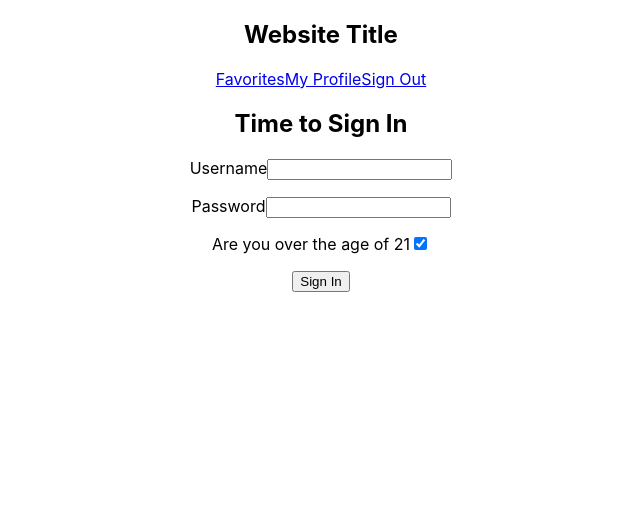
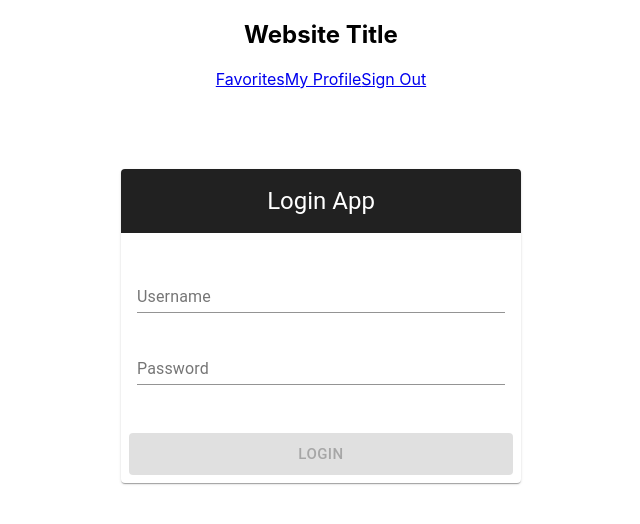
Before and after one commit to rachleewil/finalproject, a React (Create React App) app in the folder frontend/: page /login in a window 1280 px wide. Shown: the top 524 px of the page, without its empty margins (319-959 px from the left). Built offline with nearby package versions, Linux system fonts and the light colour scheme.

Commit message:
updating login form

```diff
--- a/frontend/src/components/FormInput.tsx
+++ /dev/null
@@ -1,20 +0,0 @@
-interface Props {
-    label: string;
-    id: string;
-    value: string;
-    onChange: (value: string) => void;
-    type?: string,
-    required?: boolean,
-    minLength?: number
-  }
-
-  function FormInput({label, id, value, onChange, type = "text", required, minLength}: Props) {
-    return (
-      <p className="FormInput">
-          <label htmlFor={id}>{label}</label>
-          <input type={type} id={id} value={value}  onChange={e => onChange(e.target.value)} required={required} minLength={minLength}/>
-      </p>
-    );
-  }
-
-  export default FormInput;
--- a/frontend/src/components/LoginForm.tsx
+++ b/frontend/src/components/LoginForm.tsx
@@ -1,46 +1,244 @@
-import { FormEvent, useEffect, useState } from "react";
-import { Users } from "../models/Users";
-import { fetchUser } from "../services/Users";
-import FormInput from "./FormInput";
+import React, { useReducer, useEffect } from 'react';
+import { createStyles, makeStyles, Theme } from '@material-ui/core/styles';
 
-interface Props {
-  initialTo?: string;
-  //onAdd?: (user: Users) => void
+import TextField from '@material-ui/core/TextField';
+import Card from '@material-ui/core/Card';
+import CardContent from '@material-ui/core/CardContent';
+import CardActions from '@material-ui/core/CardActions';
+import CardHeader from '@material-ui/core/CardHeader';
+import Button from '@material-ui/core/Button';
+
+const useStyles = makeStyles((theme: Theme) =>
+  createStyles({
+    container: {
+      display: 'flex',
+      flexWrap: 'wrap',
+      width: 400,
+      margin: `${theme.spacing(0)} auto`
+    },
+    loginBtn: {
+      marginTop: theme.spacing(2),
+      flexGrow: 1
+    },
+    header: {
+      textAlign: 'center',
+      background: '#212121',
+      color: '#fff'
+    },
+    card: {
+      marginTop: theme.spacing(10)
+    }
+  })
+);
+
+//state type
+
+type State = {
+  username: string
+  password:  string
+  isButtonDisabled: boolean
+  helperText: string
+  isError: boolean
+};
+
+const initialState:State = {
+  username: '',
+  password: '',
+  isButtonDisabled: true,
+  helperText: '',
+  isError: false
+};
+
+type Action = { type: 'setUsername', payload: string }
+  | { type: 'setPassword', payload: string }
+  | { type: 'setIsButtonDisabled', payload: boolean }
+  | { type: 'loginSuccess', payload: string }
+  | { type: 'loginFailed', payload: string }
+  | { type: 'setIsError', payload: boolean };
+
+const reducer = (state: State, action: Action): State => {
+  switch (action.type) {
+    case 'setUsername':
+      return {
+        ...state,
+        username: action.payload
+      };
+    case 'setPassword':
+      return {
+        ...state,
+        password: action.payload
+      };
+    case 'setIsButtonDisabled':
+      return {
+        ...state,
+        isButtonDisabled: action.payload
+      };
+    case 'loginSuccess':
+      return {
+        ...state,
+        helperText: action.payload,
+        isError: false
+      };
+    case 'loginFailed':
+      return {
+        ...state,
+        helperText: action.payload,
+        isError: true
+      };
+    case 'setIsError':
+      return {
+        ...state,
+        isError: action.payload
+      };
+  }
 }
 
-function LoginForm({ initialTo = "" }: Props) {
-  const [ username, setUsername ] = useState(initialTo);
-  const [ password, setPassword ] = useState("");
-  const [ legal, setLegal ] = useState(true);
+const LoginForm = () => {
+  const classes = useStyles();
+  const [state, dispatch] = useReducer(reducer, initialState);
 
-  useEffect(() => setUsername(initialTo), [initialTo]);
+  useEffect(() => {
+    if (state.username.trim() && state.password.trim()) {
+     dispatch({
+       type: 'setIsButtonDisabled',
+       payload: false
+     });
+    } else {
+      dispatch({
+        type: 'setIsButtonDisabled',
+        payload: true
+      });
+    }
+  }, [state.username, state.password]);
 
-  function handleSubmit(e: FormEvent) {
-    e.preventDefault();
-    fetchUser().then();
-    setUsername(initialTo);
-    setPassword("");
-    setLegal(true);
-  }
-
-  const handleChange = () => {
-    setLegal(!legal);
+  const handleLogin = () => {
+    if (state.username === 'abc@email.com' && state.password === 'password') {
+      dispatch({
+        type: 'loginSuccess',
+        payload: 'Login Successfully'
+      });
+    } else {
+      dispatch({
+        type: 'loginFailed',
+        payload: 'Incorrect username or password'
+      });
+    }
   };
 
+  const handleKeyPress = (event: React.KeyboardEvent) => {
+    if (event.keyCode === 13 || event.which === 13) {
+      state.isButtonDisabled || handleLogin();
+    }
+  };
+
+  const handleUsernameChange: React.ChangeEventHandler<HTMLInputElement> =
+    (event) => {
+      dispatch({
+        type: 'setUsername',
+        payload: event.target.value
+      });
+    };
+
+  const handlePasswordChange: React.ChangeEventHandler<HTMLInputElement> =
+    (event) => {
+      dispatch({
+        type: 'setPassword',
+        payload: event.target.value
+      });
+    }
   return (
-    <form className="SignInForm" onSubmit={handleSubmit}>
-      <h2>Time to Sign In</h2>
-      <FormInput label="Username" id="username" value={username} onChange={setUsername} required minLength={2}/>
-      <FormInput label="Password" id="password" value={password} onChange={setPassword} required minLength={2}/>
-      <p className="FormInput">
-        <label htmlFor="checkbox">Are you over the age of 21</label>
-        <input type="checkbox" id="checkbox" checked={legal}  onChange={handleChange}/>
-      </p>
-      <p>
-        <button>Sign In</button>
-      </p>
+    <form className={classes.container} noValidate autoComplete="off">
+      <Card className={classes.card}>
+        <CardHeader className={classes.header} title="Login App" />
+        <CardContent>
+          <div>
+            <TextField
+              error={state.isError}
+              fullWidth
+              id="username"
+              type="email"
+              label="Username"
+              placeholder="Username"
+              margin="normal"
+              onChange={handleUsernameChange}
+              onKeyPress={handleKeyPress}
+            />
+            <TextField
+              error={state.isError}
+              fullWidth
+              id="password"
+              type="password"
+              label="Password"
+              placeholder="Password"
+              margin="normal"
+              helperText={state.helperText}
+              onChange={handlePasswordChange}
+              onKeyPress={handleKeyPress}
+            />
+          </div>
+        </CardContent>
+        <CardActions>
+          <Button
+            variant="contained"
+            size="large"
+            color="secondary"
+            className={classes.loginBtn}
+            onClick={handleLogin}
+            disabled={state.isButtonDisabled}>
+            Login
+          </Button>
+        </CardActions>
+      </Card>
     </form>
   );
 }
 
 export default LoginForm;
+
+
+// import { FormEvent, useEffect, useState } from "react";
+// import { Users } from "../models/Users";
+// import { fetchUser } from "../services/Users";
+// import FormInput from "./FormInput";
+
+// interface Props {
+//   initialTo?: string;
+//   //onAdd?: (user: Users) => void
+// }
+
+// function LoginForm({ initialTo = "" }: Props) {
+//   const [ username, setUsername ] = useState(initialTo);
+//   const [ password, setPassword ] = useState("");
+//   const [ legal, setLegal ] = useState(true);
+
+//   useEffect(() => setUsername(initialTo), [initialTo]);
+
+//   function handleSubmit(e: FormEvent) {
+//     e.preventDefault();
+//     fetchUser().then();
+//     setUsername(initialTo);
+//     setPassword("");
+//     setLegal(true);
+//   }
+
+//   const handleChange = () => {
+//     setLegal(!legal);
+//   };
+
+//   return (
+//     <form className="SignInForm" onSubmit={handleSubmit}>
+//       <h2>Time to Sign In</h2>
+//       <FormInput label="Username" id="username" value={username} onChange={setUsername} required minLength={2}/>
+//       <FormInput label="Password" id="password" value={password} onChange={setPassword} required minLength={2}/>
+//       <p className="FormInput">
+//         <label htmlFor="checkbox">Are you over the age of 21</label>
+//         <input type="checkbox" id="checkbox" checked={legal}  onChange={handleChange}/>
+//       </p>
+//       <p>
+//         <button>Sign In</button>
+//       </p>
+//     </form>
+//   );
+// }
+
+// export default LoginForm;
```
Also changed, not shown: frontend/src/components/RegistrationForm.tsx (deleted, +0 -9 lines), 1 other file (tests, documents, lock files or other folders).
